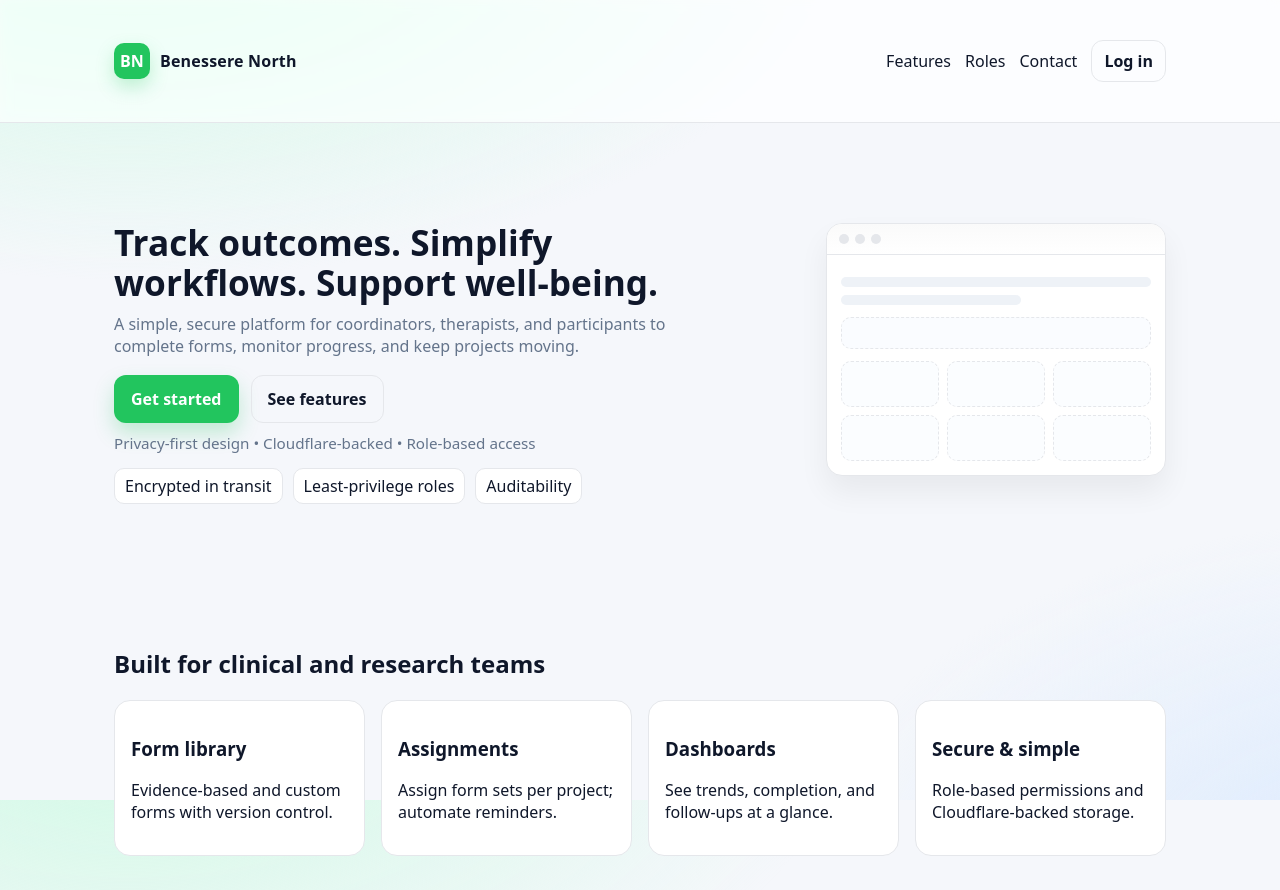
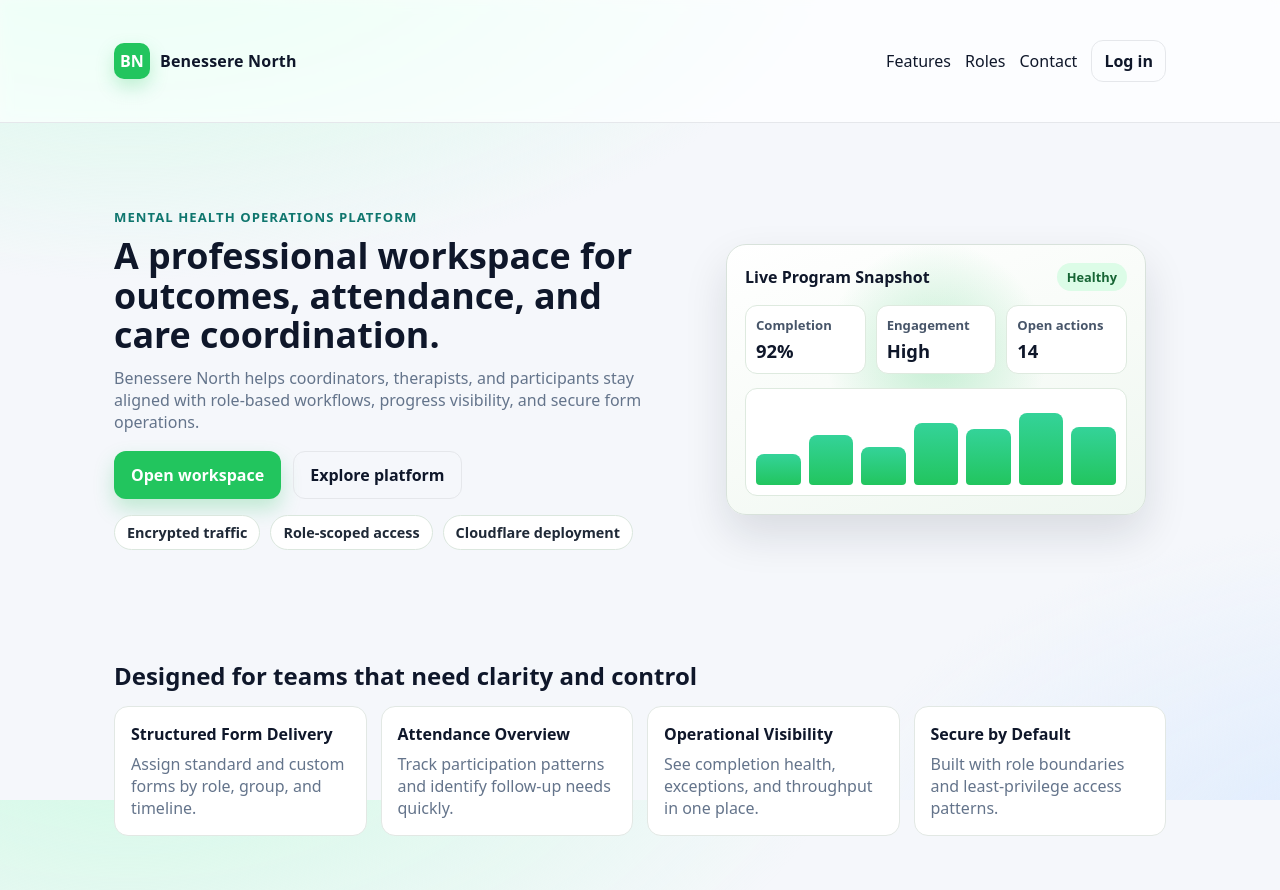
Before and after one commit to jpache22/benessere-north-mental-health-tracker, a SvelteKit app in the folder frontend/: page /landing in a window 1280 px wide. Shown: the top 890 px of the page. Built offline with nearby package versions, Linux system fonts and the light colour scheme.

Commit message:
Redesign landing page with cleaner layout and interactive hero

```diff
--- a/frontend/src/routes/landing/+page.svelte
+++ b/frontend/src/routes/landing/+page.svelte
@@ -1,105 +1,350 @@
-<!-- src/routes/landing/+page.svelte -->
+<script>
+  let tiltX = 0;
+  let tiltY = 0;
+  let glowX = 50;
+  let glowY = 40;
+
+  function handleCardMove(event) {
+    const { left, top, width, height } = event.currentTarget.getBoundingClientRect();
+    const px = (event.clientX - left) / width;
+    const py = (event.clientY - top) / height;
+
+    glowX = Math.max(0, Math.min(100, px * 100));
+    glowY = Math.max(0, Math.min(100, py * 100));
+    tiltY = (px - 0.5) * 10;
+    tiltX = (0.5 - py) * 8;
+  }
+
+  function resetCard() {
+    tiltX = 0;
+    tiltY = 0;
+    glowX = 50;
+    glowY = 40;
+  }
+</script>
+
 <main>
-  <!-- Header/nav come from +layout.svelte automatically -->
-
-  <!-- Hero -->
   <section class="hero container">
     <div class="hero-copy">
-      <h1>Track outcomes. Simplify workflows. Support well-being.</h1>
+      <p class="eyebrow">Mental health operations platform</p>
+      <h1>A professional workspace for outcomes, attendance, and care coordination.</h1>
       <p class="sub">
-        A simple, secure platform for coordinators, therapists, and participants to
-        complete forms, monitor progress, and keep projects moving.
+        Benessere North helps coordinators, therapists, and participants stay aligned
+        with role-based workflows, progress visibility, and secure form operations.
       </p>
       <div class="cta-row">
-        <a class="btn" href="/login">Get started</a>
-        <a class="btn outline" href="#features">See features</a>
+        <a class="btn" href="/login">Open workspace</a>
+        <a class="btn outline" href="#features">Explore platform</a>
       </div>
-      <p class="note">Privacy-first design • Cloudflare-backed • Role-based access</p>
-      <ul class="badges" aria-label="Trust badges">
-        <li>Encrypted in transit</li>
-        <li>Least-privilege roles</li>
-        <li>Auditability</li>
+      <ul class="trust-row" aria-label="Trust and security highlights">
+        <li>Encrypted traffic</li>
+        <li>Role-scoped access</li>
+        <li>Cloudflare deployment</li>
       </ul>
     </div>
 
-    <!-- Abstract product preview (no PHQ-9/averages) -->
-    <div class="hero-art" aria-hidden="true">
-      <div class="card preview">
-        <div class="preview-header">
-          <div class="dot"></div><div class="dot"></div><div class="dot"></div>
+    <div class="hero-art">
+      <div
+        class="interactive-panel"
+        on:mousemove={handleCardMove}
+        on:mouseleave={resetCard}
+        style={`--tilt-x:${tiltX}deg; --tilt-y:${tiltY}deg; --glow-x:${glowX}%; --glow-y:${glowY}%;`}
+      >
+        <div class="panel-header">
+          <span class="panel-title">Live Program Snapshot</span>
+          <span class="panel-status">Healthy</span>
         </div>
-        <div class="preview-body">
-          <div class="line"></div>
-          <div class="line short"></div>
-          <div class="pill"></div>
-          <div class="grid-ghost">
-            <span></span><span></span><span></span>
-            <span></span><span></span><span></span>
-          </div>
+        <div class="panel-grid">
+          <article>
+            <h3>Completion</h3>
+            <p>92%</p>
+          </article>
+          <article>
+            <h3>Engagement</h3>
+            <p>High</p>
+          </article>
+          <article>
+            <h3>Open actions</h3>
+            <p>14</p>
+          </article>
+        </div>
+        <div class="bars" aria-hidden="true">
+          <span style="--h:36%"></span>
+          <span style="--h:58%"></span>
+          <span style="--h:44%"></span>
+          <span style="--h:72%"></span>
+          <span style="--h:65%"></span>
+          <span style="--h:84%"></span>
+          <span style="--h:68%"></span>
         </div>
       </div>
     </div>
   </section>
 
-  <!-- Features -->
   <section id="features" class="features container">
-    <h2>Built for clinical and research teams</h2>
-    <div class="grid">
-      <article class="feat">
-        <h3>Form library</h3>
-        <p>Evidence-based and custom forms with version control.</p>
+    <h2>Designed for teams that need clarity and control</h2>
+    <div class="feature-grid">
+      <article class="feature-card">
+        <h3>Structured Form Delivery</h3>
+        <p>Assign standard and custom forms by role, group, and timeline.</p>
       </article>
-      <article class="feat">
-        <h3>Assignments</h3>
-        <p>Assign form sets per project; automate reminders.</p>
+      <article class="feature-card">
+        <h3>Attendance Overview</h3>
+        <p>Track participation patterns and identify follow-up needs quickly.</p>
       </article>
-      <article class="feat">
-        <h3>Dashboards</h3>
-        <p>See trends, completion, and follow-ups at a glance.</p>
+      <article class="feature-card">
+        <h3>Operational Visibility</h3>
+        <p>See completion health, exceptions, and throughput in one place.</p>
       </article>
-      <article class="feat">
-        <h3>Secure & simple</h3>
-        <p>Role-based permissions and Cloudflare-backed storage.</p>
+      <article class="feature-card">
+        <h3>Secure by Default</h3>
+        <p>Built with role boundaries and least-privilege access patterns.</p>
       </article>
     </div>
   </section>
 
-  <!-- Contact / CTA -->
+  <section id="roles" class="roles container">
+    <h2>Purpose-built for each role</h2>
+    <div class="role-grid">
+      <article class="role-card">
+        <h3>Admin</h3>
+        <p>Configure access, forms, and organization-wide workflows.</p>
+      </article>
+      <article class="role-card">
+        <h3>Coordinator</h3>
+        <p>Manage projects, groups, schedules, and assignment cycles.</p>
+      </article>
+      <article class="role-card">
+        <h3>Therapist</h3>
+        <p>Review participant progress and maintain session continuity.</p>
+      </article>
+      <article class="role-card">
+        <h3>Participant</h3>
+        <p>Complete forms and monitor personal milestones in one portal.</p>
+      </article>
+    </div>
+  </section>
+
   <section id="contact" class="cta container">
     <div class="cta-card">
-      <h2>Ready to try it with your team?</h2>
-      <p>Spin up a pilot, import your groups, and start collecting data in minutes.</p>
+      <h2>Launch your next program with a cleaner workflow.</h2>
+      <p>Set up teams, assign forms, and start tracking progress in minutes.</p>
       <div class="cta-row">
         <a class="btn" href="/login">Log in</a>
-        <a class="btn outline" href="/register">Sign Up</a>
+        <a class="btn outline" href="/register">Request access</a>
       </div>
     </div>
   </section>
 </main>
 
 <style>
-  /* You can move these to src/app.css later if you prefer */
-  .hero{display:grid;grid-template-columns:1.1fr .9fr;gap:28px;align-items:center;min-height:60vh}
-  .hero-copy h1{font-size:2.2rem;line-height:1.15;margin:0 0 10px}
-  .sub{color:var(--muted);margin:0 0 18px}
-  .cta-row{display:flex;gap:12px;flex-wrap:wrap}
-  .note{color:var(--muted);font-size:.95rem;margin-top:10px}
-  .badges{display:flex;gap:10px;padding:0;margin:14px 0 0;list-style:none;flex-wrap:wrap}
-  .badges li{padding:6px 10px;border:1px solid var(--border);border-radius:10px;background:#fff}
-  .hero-art{position:relative;min-height:280px}
-  .card.preview{position:absolute;right:0;top:0;width:340px;background:var(--card);border:1px solid var(--border);border-radius:16px;box-shadow:0 16px 30px rgba(0,0,0,.06);overflow:hidden}
-  .preview-header{display:flex;gap:6px;padding:10px 12px;border-bottom:1px solid var(--border);background:linear-gradient(180deg,#fafafa,#fff)}
-  .preview-header .dot{width:10px;height:10px;border-radius:50%;background:#e5e7eb}
-  .preview-body{padding:14px}
-  .line{height:10px;background:#eef2f7;border-radius:6px;margin:8px 0 6px}
-  .line.short{width:58%}
-  .pill{height:32px;border-radius:10px;border:1px dashed var(--border);background:#fafcff;margin:12px 0}
-  .grid-ghost{margin-top:8px;display:grid;grid-template-columns:repeat(3,1fr);gap:8px}
-  .grid-ghost span{display:block;height:46px;border:1px dashed var(--border);border-radius:10px;background:#fbfdff}
-  .features .grid{display:grid;grid-template-columns:repeat(4,1fr);gap:16px}
-  .features .feat{padding:16px;border:1px solid var(--border);border-radius:16px;background:#fff}
-  .roles .role-grid{display:grid;grid-template-columns:repeat(4,1fr);gap:16px}
-  .roles .role{display:block;text-decoration:none;color:inherit;padding:16px;border:1px solid var(--border);border-radius:16px;background:#fff}
-  .cta .cta-card{background:linear-gradient(180deg,#fff,#f8fafc);border:1px solid var(--border);border-radius:18px;padding:28px;display:grid;gap:10px;text-align:center}
-  @media (max-width: 960px){ .hero{grid-template-columns:1fr} }
+  .hero {
+    display: grid;
+    grid-template-columns: 1.1fr 0.9fr;
+    gap: 28px;
+    align-items: center;
+    min-height: 64vh;
+  }
+
+  .eyebrow {
+    margin: 0 0 10px;
+    color: #0f766e;
+    font-size: 0.82rem;
+    font-weight: 700;
+    letter-spacing: 0.08em;
+    text-transform: uppercase;
+  }
+
+  .hero-copy h1 {
+    margin: 0 0 12px;
+    font-size: clamp(2rem, 2.8vw, 3rem);
+    line-height: 1.1;
+  }
+
+  .sub {
+    margin: 0 0 18px;
+    color: var(--muted);
+    max-width: 62ch;
+  }
+
+  .cta-row {
+    display: flex;
+    gap: 12px;
+    flex-wrap: wrap;
+  }
+
+  .trust-row {
+    display: flex;
+    flex-wrap: wrap;
+    gap: 10px;
+    list-style: none;
+    margin: 16px 0 0;
+    padding: 0;
+  }
+
+  .trust-row li {
+    padding: 7px 12px;
+    border-radius: 999px;
+    border: 1px solid #dbe7de;
+    background: #ffffff;
+    color: #1f2937;
+    font-size: 0.9rem;
+    font-weight: 600;
+  }
+
+  .hero-art {
+    position: relative;
+    min-height: 320px;
+    display: grid;
+    place-items: center;
+  }
+
+  .interactive-panel {
+    width: min(420px, 100%);
+    border-radius: 20px;
+    border: 1px solid #d8e2db;
+    background:
+      radial-gradient(circle at var(--glow-x) var(--glow-y), rgba(34, 197, 94, 0.25), transparent 42%),
+      linear-gradient(160deg, #ffffff 0%, #f7fbf7 55%, #eef7f0 100%);
+    padding: 18px;
+    box-shadow: 0 20px 44px rgba(15, 23, 42, 0.12);
+    transform: perspective(1000px) rotateX(var(--tilt-x)) rotateY(var(--tilt-y));
+    transition: transform 120ms ease-out, box-shadow 200ms ease;
+  }
+
+  .panel-header {
+    display: flex;
+    justify-content: space-between;
+    align-items: center;
+    margin-bottom: 14px;
+  }
+
+  .panel-title {
+    font-weight: 700;
+    color: #0f172a;
+  }
+
+  .panel-status {
+    font-size: 0.8rem;
+    font-weight: 700;
+    color: #166534;
+    background: #dcfce7;
+    padding: 5px 10px;
+    border-radius: 999px;
+  }
+
+  .panel-grid {
+    display: grid;
+    grid-template-columns: repeat(3, 1fr);
+    gap: 10px;
+    margin-bottom: 14px;
+  }
+
+  .panel-grid article {
+    background: #ffffff;
+    border: 1px solid #deeadf;
+    border-radius: 12px;
+    padding: 10px;
+  }
+
+  .panel-grid h3 {
+    margin: 0 0 4px;
+    font-size: 0.82rem;
+    color: #475569;
+    font-weight: 600;
+  }
+
+  .panel-grid p {
+    margin: 0;
+    font-size: 1.15rem;
+    font-weight: 800;
+    color: #0f172a;
+  }
+
+  .bars {
+    display: flex;
+    align-items: end;
+    gap: 8px;
+    padding: 10px;
+    height: 108px;
+    background: #ffffff;
+    border: 1px solid #deeadf;
+    border-radius: 12px;
+  }
+
+  .bars span {
+    flex: 1;
+    height: var(--h);
+    border-radius: 8px 8px 4px 4px;
+    background: linear-gradient(180deg, #34d399 0%, #22c55e 100%);
+  }
+
+  .features h2,
+  .roles h2,
+  .cta h2 {
+    margin: 0 0 14px;
+  }
+
+  .feature-grid,
+  .role-grid {
+    display: grid;
+    grid-template-columns: repeat(4, minmax(0, 1fr));
+    gap: 14px;
+  }
+
+  .feature-card,
+  .role-card {
+    background: #ffffff;
+    border: 1px solid #e2e8e4;
+    border-radius: 14px;
+    padding: 16px;
+  }
+
+  .feature-card h3,
+  .role-card h3 {
+    margin: 0 0 8px;
+    font-size: 1rem;
+  }
+
+  .feature-card p,
+  .role-card p {
+    margin: 0;
+    color: var(--muted);
+  }
+
+  .cta-card {
+    background: linear-gradient(180deg, #ffffff 0%, #f1f9f3 100%);
+    border: 1px solid #d9e7dc;
+    border-radius: 18px;
+    padding: 28px;
+    text-align: center;
+  }
+
+  .cta-card p {
+    color: var(--muted);
+    margin: 0 0 16px;
+  }
+
+  .cta-card .cta-row {
+    justify-content: center;
+  }
+
+  @media (max-width: 1020px) {
+    .hero {
+      grid-template-columns: 1fr;
+      min-height: auto;
+    }
+
+    .feature-grid,
+    .role-grid {
+      grid-template-columns: repeat(2, minmax(0, 1fr));
+    }
+  }
+
+  @media (max-width: 640px) {
+    .feature-grid,
+    .role-grid {
+      grid-template-columns: 1fr;
+    }
+  }
 </style>
```
